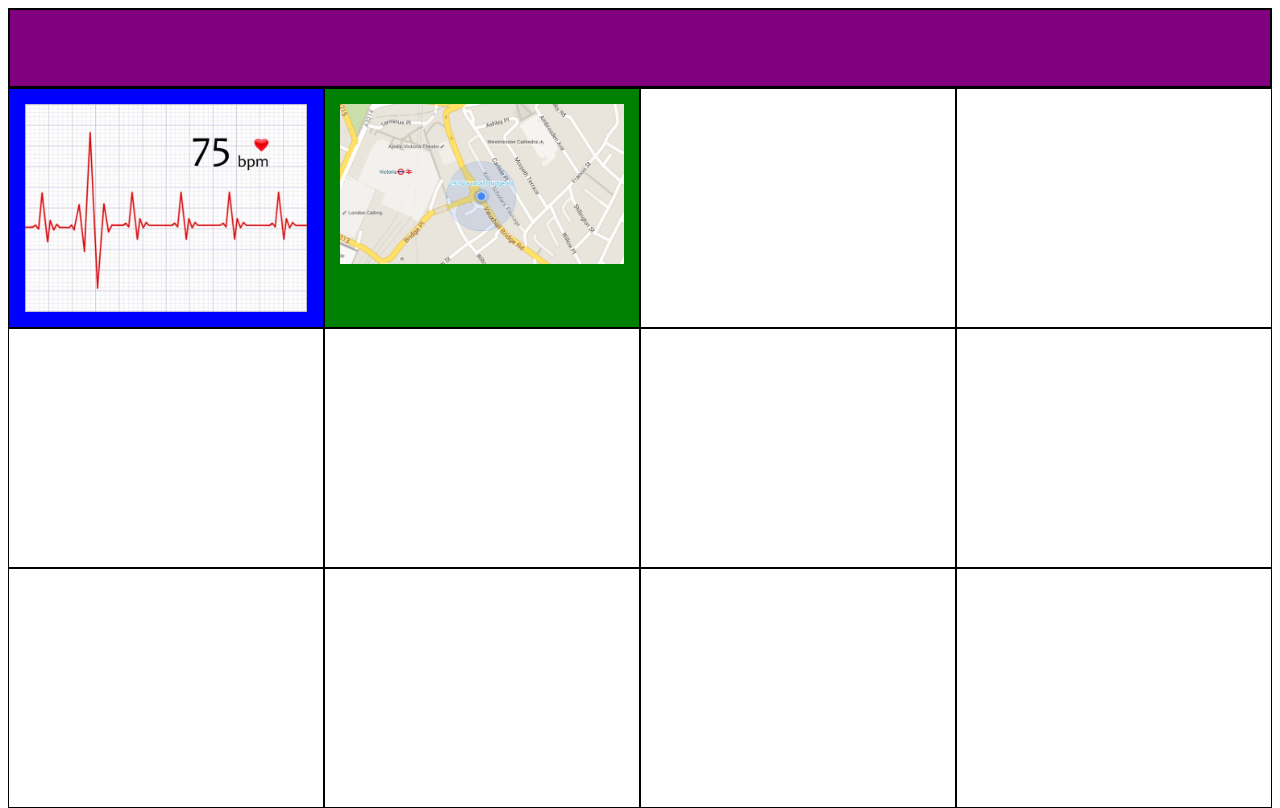
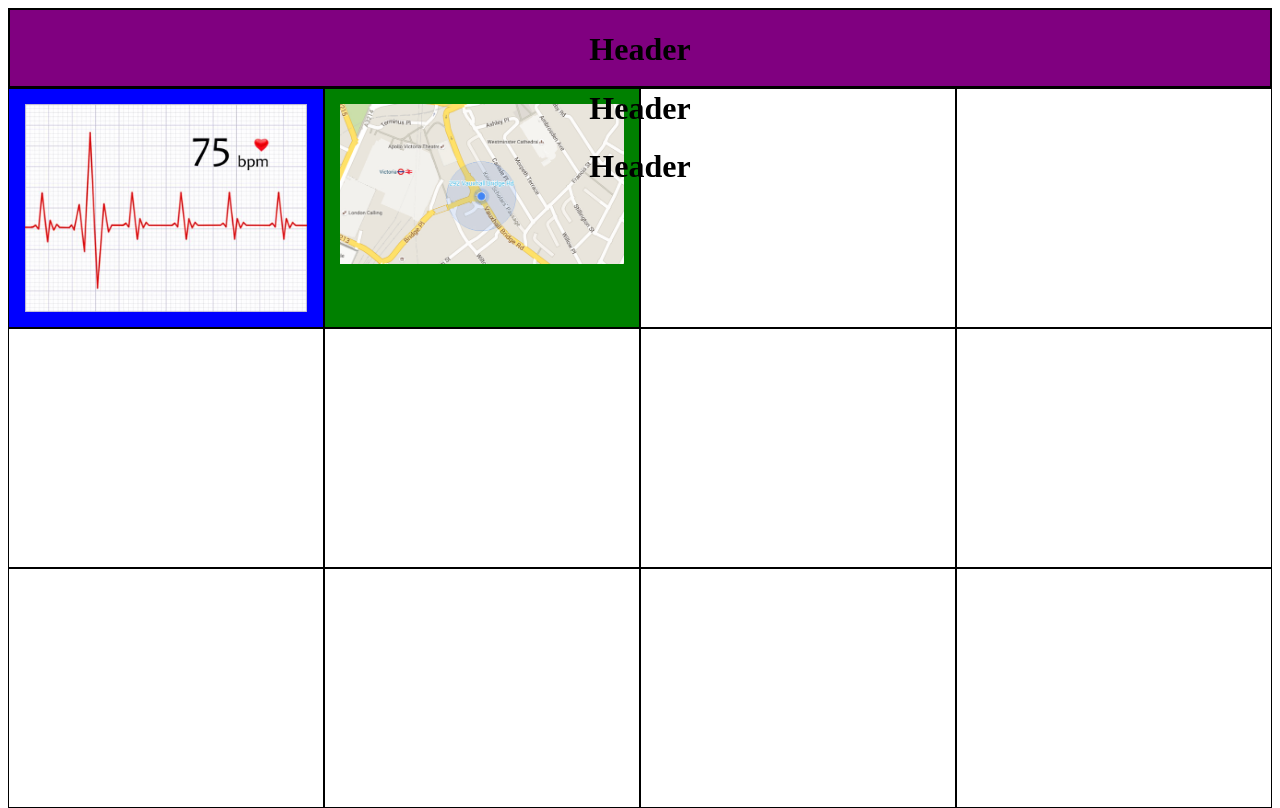
Before and after one commit to MartKeizer/interface_assignment, a plain HTML site: page index.html in a window 1280 px wide. Drawn offline with Linux system fonts and the light colour scheme.

Commit message:
Update index.html

```diff
--- a/index.html
+++ b/index.html
@@ -6,6 +6,9 @@
 <body>
 
 <div class="header">
+ <div><h1>Header</h1></div>
+ <div><h1>Header</h1></div>
+ <div><h1>Header</h1></div>
 </div>
 
 <div class="row">
```
